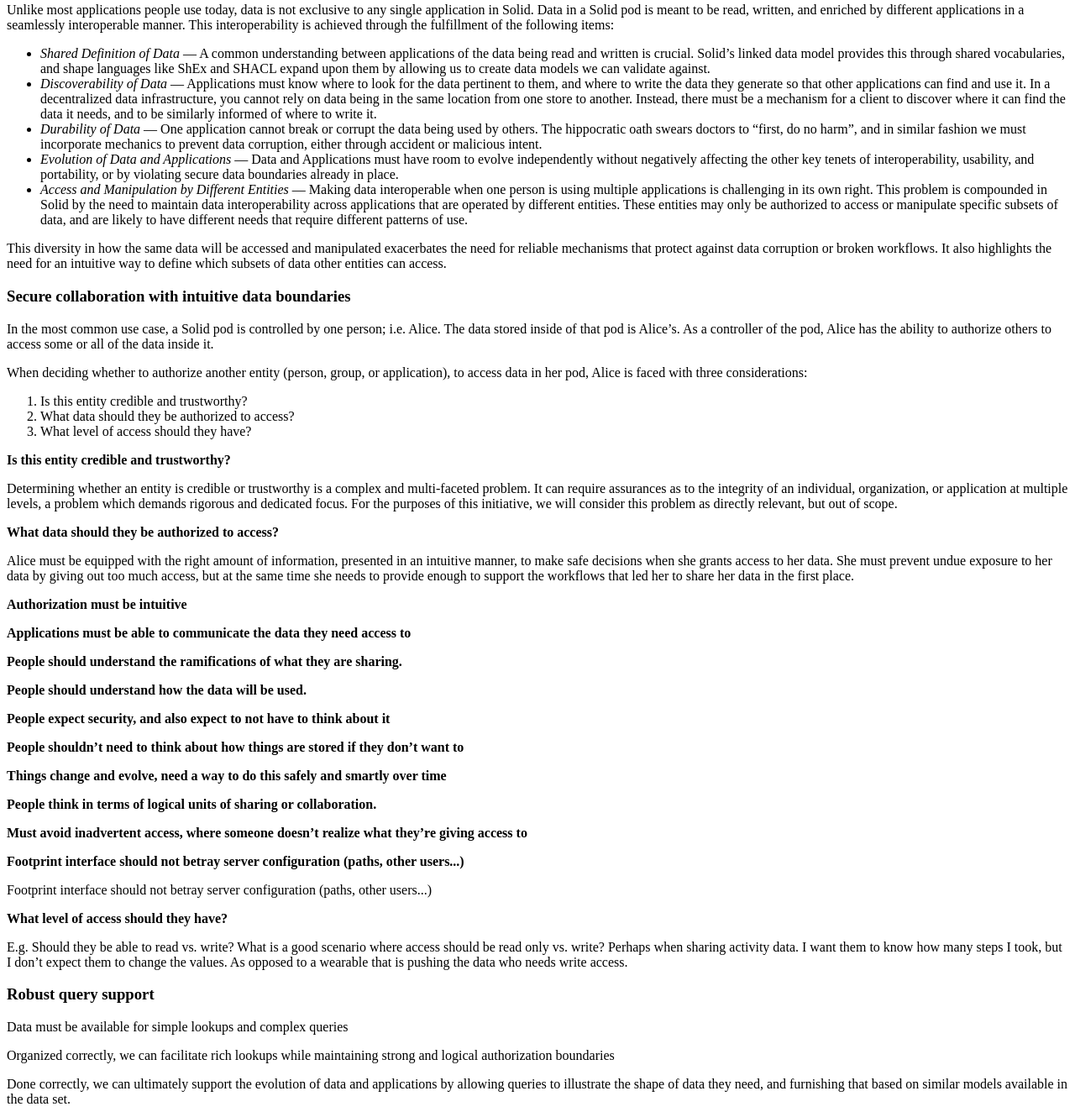
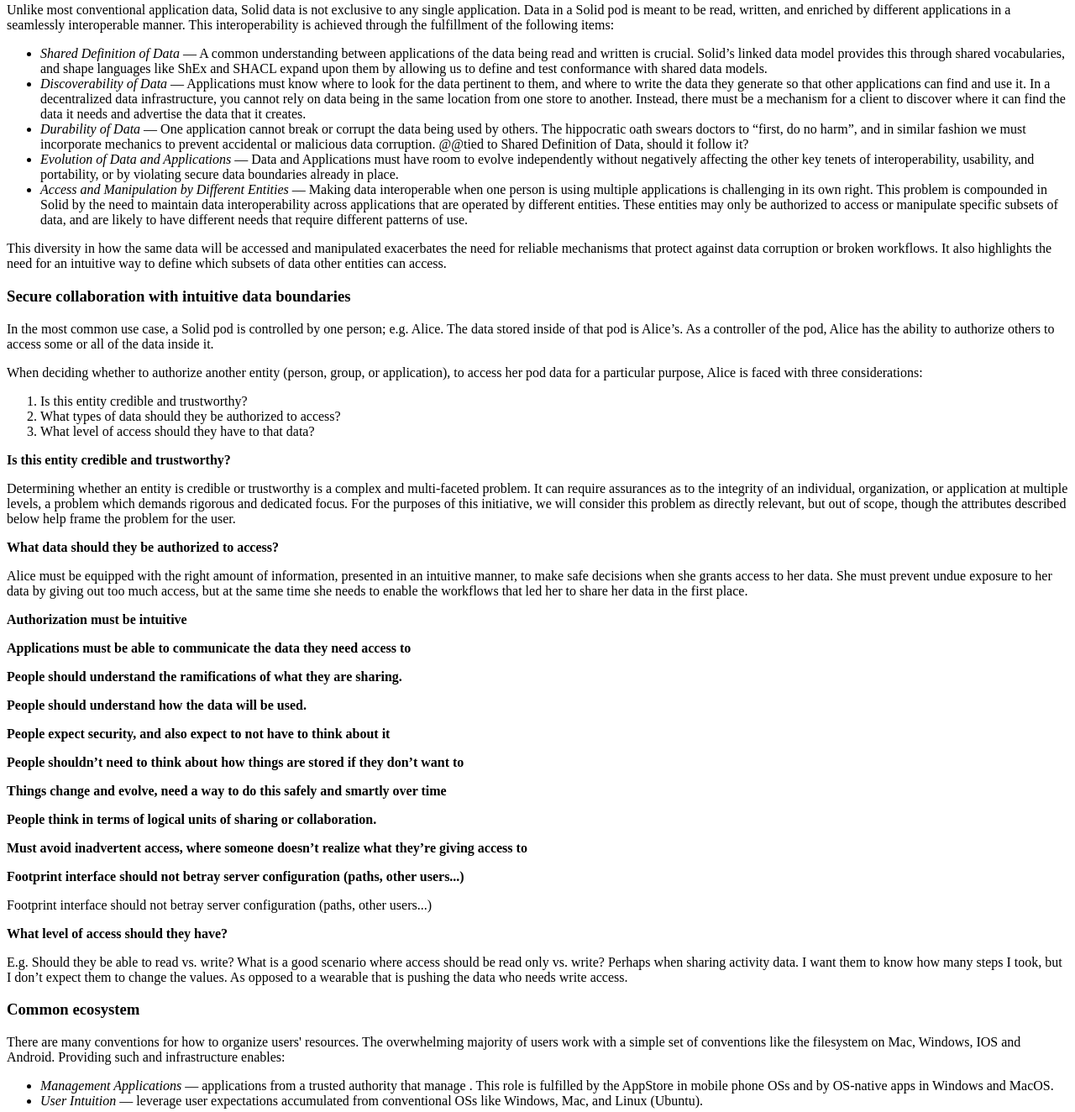
Before and after one commit to shapetrees/test-suite, a website: page primer.html in a window 1280 px wide. Shown: the part 437-1761 px from the top of the page at 84% size. Drawn offline with nearby package versions, Linux system fonts and the light colour scheme; a script that the page names is missing.

Commit message:
~ EGP edits top of Problem Statement

```diff
--- a/primer.html
+++ b/primer.html
@@ -99,23 +99,24 @@
       <section>
         <h3>Interoperability across applications</h3>
         <p>
-          Unlike most applications people use today, data is not exclusive to any single application in Solid.
+          Unlike most conventional application data, Solid data is not exclusive to any single application.
           Data in a Solid pod is meant to be read, written, and enriched by different applications in a seamlessly interoperable manner.
           This interoperability is achieved through the fulfillment of the following items:
         </p>
         <ul>
           <li>
             <dfn>Shared Definition of Data</dfn> &mdash; A common understanding between applications of the data being read and written is crucial.
-            Solid’s linked data model provides this through shared vocabularies, and shape languages like ShEx and SHACL expand upon them by allowing us to create data models we can validate against.
+            Solid’s linked data model provides this through shared vocabularies, and shape languages like ShEx and SHACL expand upon them by allowing us to define and test conformance with shared data models.
           </li>
           <li>
             <dfn>Discoverability of Data</dfn> &mdash; Applications must know where to look for the data pertinent to them, and where to write the data they generate so that other applications can find and use it.
             In a decentralized data infrastructure, you cannot rely on data being in the same location from one store to another.
-            Instead, there must be a mechanism for a client to discover where it can find the data it needs, and to be similarly informed of where to write it.
+            Instead, there must be a mechanism for a client to discover where it can find the data it needs and advertise the data that it creates.
           </li>
           <li>
             <dfn>Durability of Data</dfn> &mdash; One application cannot break or corrupt the data being used by others.
-            The hippocratic oath swears doctors to “first, do no harm”, and in similar fashion we must incorporate mechanics to prevent data corruption, either through accident or malicious intent.
+            The hippocratic oath swears doctors to “first, do no harm”, and in similar fashion we must incorporate mechanics to prevent accidental or malicious data corruption.
+            <span class="issue">@@tied to <a>Shared Definition of Data</a>, should it follow it?</span>
           </li>
           <li>
             <dfn>Evolution of Data and Applications</dfn> &mdash; Data and Applications must have room to evolve independently without negatively affecting the other key tenets of interoperability, usability, and portability, or by violating secure data boundaries already in place.
@@ -134,28 +135,28 @@
       <section>
         <h3>Secure collaboration with intuitive data boundaries</h3>
         <p>
-          In the most common use case, a Solid pod is controlled by one person; i.e. Alice.
+          In the most common use case, a Solid pod is controlled by one person; e.g. Alice.
           The data stored inside of that pod is Alice’s.
           As a controller of the pod, Alice has the ability to authorize others to access some or all of the data inside it.
         </p>
         <p>
-          When deciding whether to authorize another entity (person, group, or application), to access data in her pod, Alice is faced with three considerations:
+          When deciding whether to authorize another entity (person, group, or application), to access her pod data for a particular purpose, Alice is faced with three considerations:
         </p>
         <ol>
           <li>Is this entity credible and trustworthy?</li>
-          <li>What data should they be authorized to access?</li>
-          <li>What level of access should they have?</li>
+          <li>What types of data should they be authorized to access?</li>
+          <li>What level of access should they have to that data?</li>
         </ol>
         <p><b>Is this entity credible and trustworthy?</b></p>
         <p>
           Determining whether an entity is credible or trustworthy is a complex and multi-faceted problem.
           It can require assurances as to the integrity of an individual, organization, or application at multiple levels, a problem which demands rigorous and dedicated focus.
-          For the purposes of this initiative, we will consider this problem as directly relevant, but out of scope.
+          For the purposes of this initiative, we will consider this problem as directly relevant, but out of scope, though the attributes described below help frame the problem for the user.
         </p>
         <p><b>What data should they be authorized to access?</b></p>
         <p>
           Alice must be equipped with the right amount of information, presented in an intuitive manner, to make safe decisions when she grants access to her data.
-          She must prevent undue exposure to her data by giving out too much access, but at the same time she needs to provide enough to support the workflows that led her to share her data in the first place.
+          She must prevent undue exposure to her data by giving out too much access, but at the same time she needs to enable the workflows that led her to share her data in the first place.
         </p>
         <p><b>Authorization must be intuitive</b></p>
         <p>
@@ -197,6 +198,20 @@
           Perhaps when sharing activity data.
           I want them to know how many steps I took, but I don’t expect them to change the values.
           As opposed to a wearable that is pushing the data who needs write access.
+        </p>
+      </section>
+      <section>
+        <h3>Common ecosystem</h3>
+        <p>
+          There are many conventions for how to organize users&apos; resources.
+          The overwhelming majority of users work with a simple set of conventions like the filesystem on Mac, Windows, IOS and Android.
+          Providing such and infrastructure enables:
+        </p>
+        <ul>
+          <li><dfn>Management Applications</dfn> &mdash; applications from a trusted authority that manage . This role is fulfilled by the AppStore in mobile phone OSs and by OS-native apps in Windows and MacOS.</li>
+          <li><dfn>User Intuition</dfn> &mdash; leverage user expectations accumulated from conventional OSs like Windows, Mac, and Linux (Ubuntu).</li>
+        </ul>
+        <p>
         </p>
       </section>
       <section>
```
